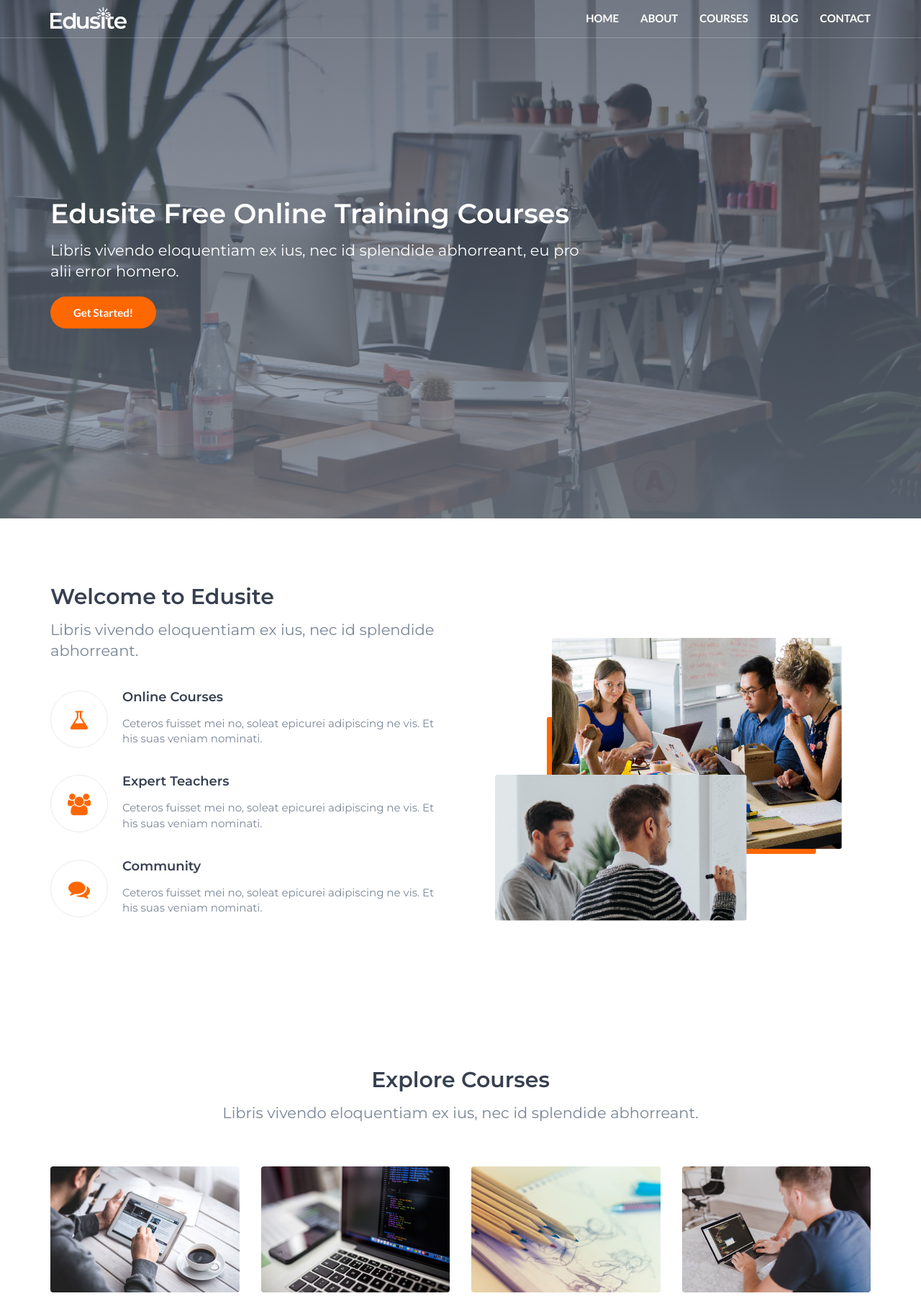
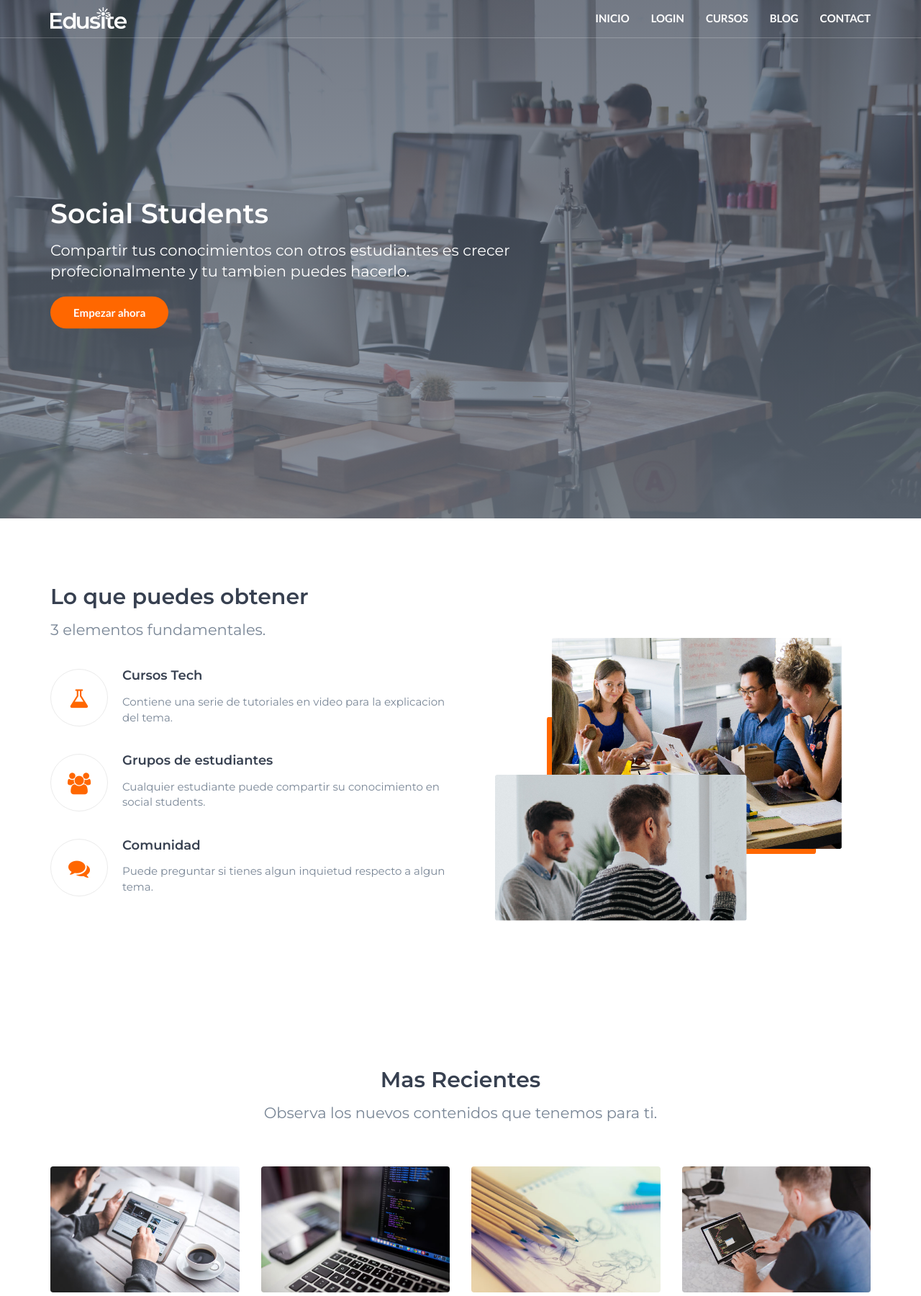
Before and after one commit to GandresCoello18/social-students-and-php, a PHP site: page / in a window 1280 px wide. Shown: the top 1800 px of the page at 72% size. Run offline with PHP 8.4, Linux system fonts and the light colour scheme.

Commit message:
cambiando el idioma

```diff
--- a/index.php
+++ b/index.php
@@ -6,19 +6,19 @@
 		<meta name="viewport" content="width=device-width, initial-scale=1">
 		 <!-- The above 3 meta tags *must* come first in the head; any other head content must come *after* these tags -->
 
-		<title>HTML Education Template</title>
+		<title>Social Students</title>
 
 		<!-- Google font -->
 		<link href="https://fonts.googleapis.com/css?family=Lato:700%7CMontserrat:400,600" rel="stylesheet">
 
 		<!-- Bootstrap -->
-		<link type="text/css" rel="stylesheet" href="css/bootstrap.min.css"/>
+		<link type="text/css" rel="stylesheet" href="../css/bootstrap.min.css"/>
 
 		<!-- Font Awesome Icon -->
-		<link rel="stylesheet" href="css/font-awesome.min.css">
+		<link rel="stylesheet" href="../css/font-awesome.min.css">
 
 		<!-- Custom stlylesheet -->
-		<link type="text/css" rel="stylesheet" href="css/style.css"/>
+		<link type="text/css" rel="stylesheet" href="../css/style.css"/>
 
 		<!-- HTML5 shim and Respond.js for IE8 support of HTML5 elements and media queries -->
 		<!-- WARNING: Respond.js doesn't work if you view the page via file:// -->
@@ -53,9 +53,9 @@
 				<!-- Navigation -->
 				<nav id="nav">
 					<ul class="main-menu nav navbar-nav navbar-right">
-						<li><a href="index.html">Home</a></li>
-						<li><a href="#">About</a></li>
-						<li><a href="#">Courses</a></li>
+						<li><a href="index.html">Inicio</a></li>
+						<li><a href="#">Login</a></li>
+						<li><a href="#">Cursos</a></li>
 						<li><a href="blog.html">Blog</a></li>
 						<li><a href="contact.html">Contact</a></li>
 					</ul>
@@ -77,9 +77,9 @@
 				<div class="container">
 					<div class="row">
 						<div class="col-md-8">
-							<h1 class="white-text">Edusite Free Online Training Courses</h1>
-							<p class="lead white-text">Libris vivendo eloquentiam ex ius, nec id splendide abhorreant, eu pro alii error homero.</p>
-							<a class="main-button icon-button" href="#">Get Started!</a>
+							<h1 class="white-text">Social Students</h1>
+							<p class="lead white-text">Compartir tus conocimientos con otros estudiantes es crecer profecionalmente y tu tambien puedes hacerlo.</p>
+							<a class="main-button icon-button" href="#">Empezar ahora</a>
 						</div>
 					</div>
 				</div>
@@ -99,16 +99,16 @@
 
 					<div class="col-md-6">
 						<div class="section-header">
-							<h2>Welcome to Edusite</h2>
-							<p class="lead">Libris vivendo eloquentiam ex ius, nec id splendide abhorreant.</p>
+							<h2>Lo que puedes obtener</h2>
+							<p class="lead">3 elementos fundamentales.</p>
 						</div>
 
 						<!-- feature -->
 						<div class="feature">
 							<i class="feature-icon fa fa-flask"></i>
 							<div class="feature-content">
-								<h4>Online Courses </h4>
-								<p>Ceteros fuisset mei no, soleat epicurei adipiscing ne vis. Et his suas veniam nominati.</p>
+								<h4>Cursos Tech</h4>
+								<p>Contiene una serie de tutoriales en video para la explicacion del tema.</p>
 							</div>
 						</div>
 						<!-- /feature -->
@@ -117,8 +117,8 @@
 						<div class="feature">
 							<i class="feature-icon fa fa-users"></i>
 							<div class="feature-content">
-								<h4>Expert Teachers</h4>
-								<p>Ceteros fuisset mei no, soleat epicurei adipiscing ne vis. Et his suas veniam nominati.</p>
+								<h4>Grupos de estudiantes</h4>
+								<p>Cualquier estudiante puede compartir su conocimiento en social students.</p>
 							</div>
 						</div>
 						<!-- /feature -->
@@ -127,8 +127,8 @@
 						<div class="feature">
 							<i class="feature-icon fa fa-comments"></i>
 							<div class="feature-content">
-								<h4>Community</h4>
-								<p>Ceteros fuisset mei no, soleat epicurei adipiscing ne vis. Et his suas veniam nominati.</p>
+								<h4>Comunidad</h4>
+								<p>Puede preguntar si tienes algun inquietud respecto a algun tema.</p>
 							</div>
 						</div>
 						<!-- /feature -->
@@ -158,8 +158,8 @@
 				<!-- row -->
 				<div class="row">
 					<div class="section-header text-center">
-						<h2>Explore Courses</h2>
-						<p class="lead">Libris vivendo eloquentiam ex ius, nec id splendide abhorreant.</p>
+						<h2>Mas Recientes</h2>
+						<p class="lead">Observa los nuevos contenidos que tenemos para ti.</p>
 					</div>
 				</div>
 				<!-- /row -->
@@ -312,7 +312,7 @@
 
 				<div class="row">
 					<div class="center-btn">
-						<a class="main-button icon-button" href="#">More Courses</a>
+						<a class="main-button icon-button" href="#">Mas Cursos</a>
 					</div>
 				</div>
 
@@ -336,9 +336,9 @@
 				<div class="row">
 
 					<div class="col-md-6">
-						<h2 class="white-text">Ceteros fuisset mei no, soleat epicurei adipiscing ne vis.</h2>
-						<p class="lead white-text">Ceteros fuisset mei no, soleat epicurei adipiscing ne vis. Et his suas veniam nominati.</p>
-						<a class="main-button icon-button" href="#">Get Started!</a>
+						<h2 class="white-text">Aprende en cualquier momento de tu dia</h2>
+						<p class="lead white-text">Conoce el contenido que ofrece las instituciones tecnologicas.</p>
+						<a class="main-button icon-button" href="#">Saber mas</a>
 					</div>
 
 				</div>
@@ -359,8 +359,8 @@
 				<!-- row -->
 				<div class="row">
 					<div class="section-header text-center">
-						<h2>Why Edusite</h2>
-						<p class="lead">Libris vivendo eloquentiam ex ius, nec id splendide abhorreant.</p>
+						<h2>Lo que puedes obtener</h2>
+						<p class="lead">3 elementos fundamentales.</p>
 					</div>
 
 					<!-- feature -->
@@ -368,8 +368,8 @@
 						<div class="feature">
 							<i class="feature-icon fa fa-flask"></i>
 							<div class="feature-content">
-								<h4>Online Courses</h4>
-								<p>Ceteros fuisset mei no, soleat epicurei adipiscing ne vis. Et his suas veniam nominati.</p>
+								<h4>Cursos Tech</h4>
+								<p>Contiene una serie de tutoriales en video para la explicacion del tema.</p>
 							</div>
 						</div>
 					</div>
@@ -380,8 +380,8 @@
 						<div class="feature">
 							<i class="feature-icon fa fa-users"></i>
 							<div class="feature-content">
-								<h4>Expert Teachers</h4>
-								<p>Ceteros fuisset mei no, soleat epicurei adipiscing ne vis. Et his suas veniam nominati.</p>
+								<h4>Grupos de estudiantes</h4>
+								<p>Cualquier estudiante puede compartir su conocimiento en social students.</p>
 							</div>
 						</div>
 					</div>
@@ -392,8 +392,8 @@
 						<div class="feature">
 							<i class="feature-icon fa fa-comments"></i>
 							<div class="feature-content">
-								<h4>Community</h4>
-								<p>Ceteros fuisset mei no, soleat epicurei adipiscing ne vis. Et his suas veniam nominati.</p>
+								<h4>Comunidad</h4>
+								<p>Puede preguntar si tienes algun inquietud respecto a algun tema.</p>
 							</div>
 						</div>
 					</div>
@@ -408,9 +408,9 @@
 				<div class="row">
 
 					<div class="col-md-6">
-						<h3>Persius imperdiet incorrupte et qui, munere nusquam et nec.</h3>
-						<p class="lead">Libris vivendo eloquentiam ex ius, nec id splendide abhorreant.</p>
-						<p>No vel facete sententiae, quodsi dolores no quo, pri ex tamquam interesset necessitatibus. Te denique cotidieque delicatissimi sed. Eu doming epicurei duo. Sit ea perfecto deseruisse theophrastus. At sed malis hendrerit, elitr deseruisse in sit, sit ei facilisi mediocrem.</p>
+						<h3>¿Como funciona social students?</h3>
+						<p class="lead">Compartir es el objetivo principal.</p>
+						<p>Al momento que compartes tus conocimientos se obtiene 2 valiosas cosas, 1°) El que enseña aprende dos veces. 2°) Ayudas a que otras personas a aprender. </p>
 					</div>
 
 					<div class="col-md-5 col-md-offset-1">
@@ -443,9 +443,9 @@
 				<div class="row">
 
 					<div class="col-md-8 col-md-offset-2 text-center">
-						<h2 class="white-text">Contact Us</h2>
-						<p class="lead white-text">Libris vivendo eloquentiam ex ius, nec id splendide abhorreant.</p>
-						<a class="main-button icon-button" href="#">Contact Us Now</a>
+						<h2 class="white-text">Contacto</h2>
+						<p class="lead white-text">¿Tienes dudas? envia un mensaje para aclarar cualquier inquietud.</p>
+						<a class="main-button icon-button" href="#">Enviar mensaje</a>
 					</div>
 
 				</div>
@@ -479,11 +479,11 @@
 					<!-- footer nav -->
 					<div class="col-md-6">
 						<ul class="footer-nav">
-							<li><a href="index.html">Home</a></li>
-							<li><a href="#">About</a></li>
-							<li><a href="#">Courses</a></li>
+							<li><a href="index.html">Inicio</a></li>
+							<li><a href="#">Login</a></li>
+							<li><a href="#">Cursos</a></li>
 							<li><a href="blog.html">Blog</a></li>
-							<li><a href="contact.html">Contact</a></li>
+							<li><a href="contact.html">Contacto</a></li>
 						</ul>
 					</div>
 					<!-- /footer nav -->
@@ -510,7 +510,7 @@
 					<!-- copyright -->
 					<div class="col-md-8 col-md-pull-4">
 						<div class="footer-copyright">
-							<span>&copy; Copyright 2018. All Rights Reserved. | This template is made with <i class="fa fa-heart-o" aria-hidden="true"></i> by <a href="https://colorlib.com">Colorlib</a></span>
+
 						</div>
 					</div>
 					<!-- /copyright -->
```
Also changed, not shown: blog.php (+9 -9 lines), contact.php (+20 -21 lines).
